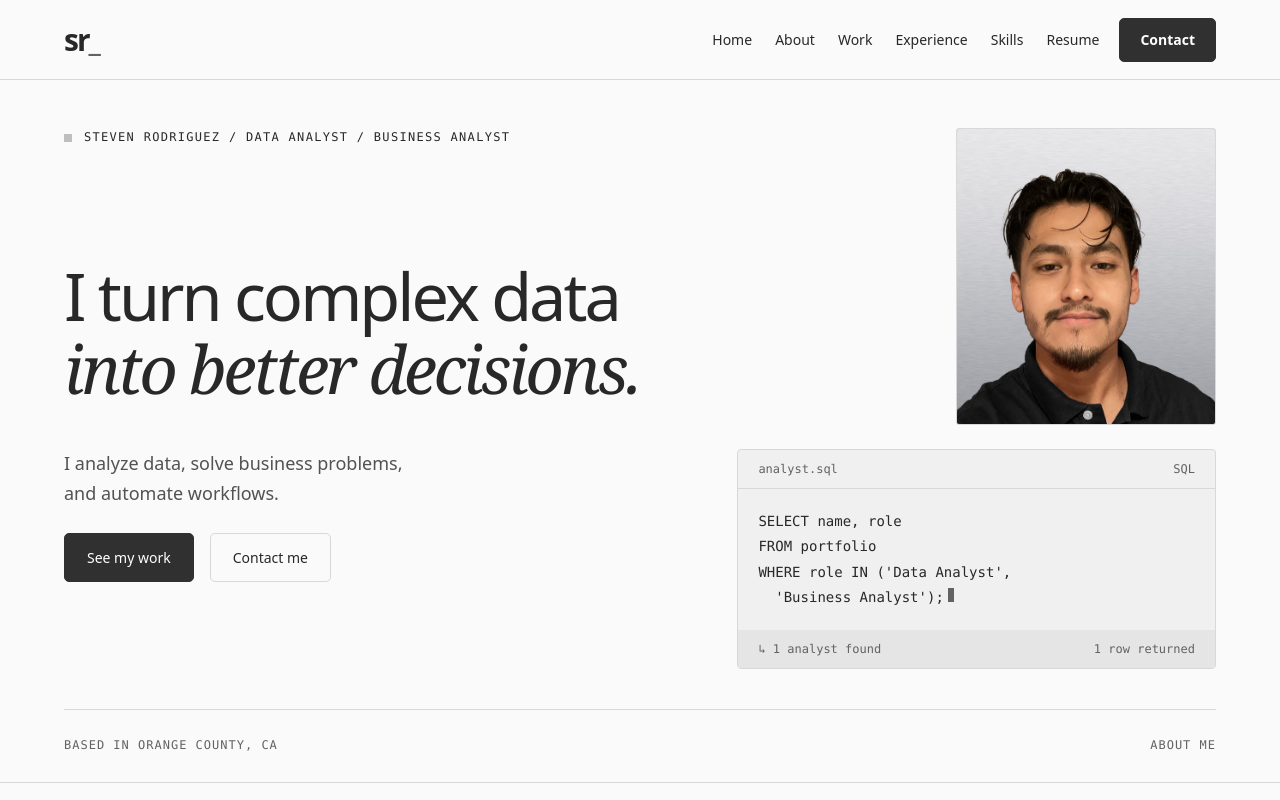
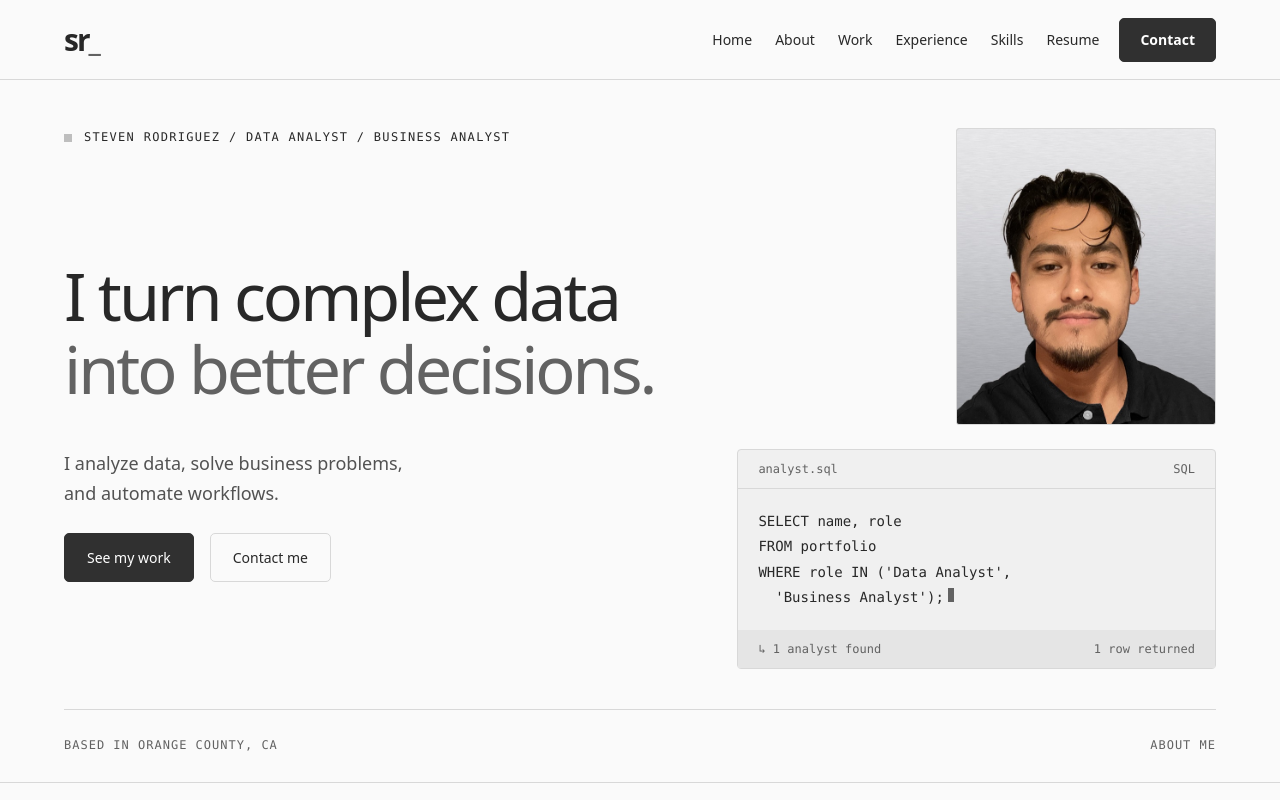
Before and after one commit to StevenRodriguezAnalyst/StevenRodriguezAnalyst.github.io, a React (Vite) app: page / in a window 1280 px wide. Shown: the top 800 px of the page. Built offline with nearby package versions, Linux system fonts and the light colour scheme.

Commit message:
Update three homepage headings with quiet sans emphasis

```diff
--- a/src/style.css
+++ b/src/style.css
@@ -64,6 +64,7 @@ nav a { overflow-wrap:anywhere; display:flex; align-items:center; min-height:44p
 .square { flex-shrink:0; width:8px; height:8px; background:#bebebe; }
 h1 { grid-column:1; grid-row:2; font-size:clamp(44px,5.2vw,74px); letter-spacing:-3px; line-height:1.1; font-weight:500; margin:24px 0 20px; }
 .serif { font-family:Georgia,serif; font-weight:400; font-style:italic; letter-spacing:-3px; }
+.hero>h1 .serif,.work h2 .serif,.contact h2 .serif { font-family:inherit; font-weight:inherit; font-style:normal; letter-spacing:inherit; color:var(--muted); }
 p { font-size:1.125rem; line-height:1.65; color:var(--body-text); }
 .portrait-frame { width:100%; aspect-ratio:7/8; overflow:hidden; border:1px solid var(--line); border-radius:3px; background:#bcbcbc; }
 .hero-portrait { grid-column:2; grid-row:1 / 3; max-width:260px; justify-self:end; }
```
